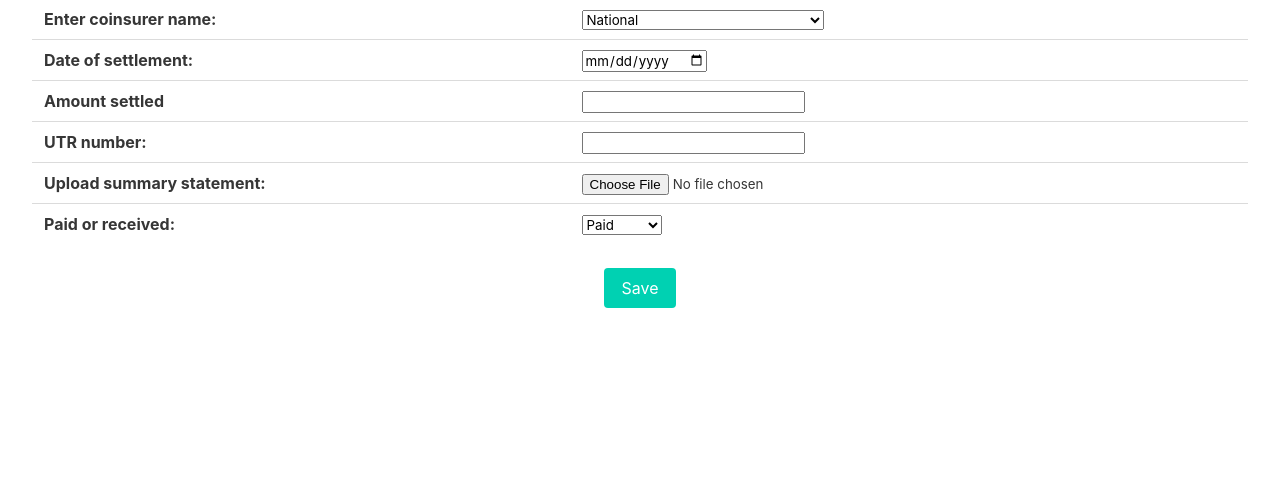
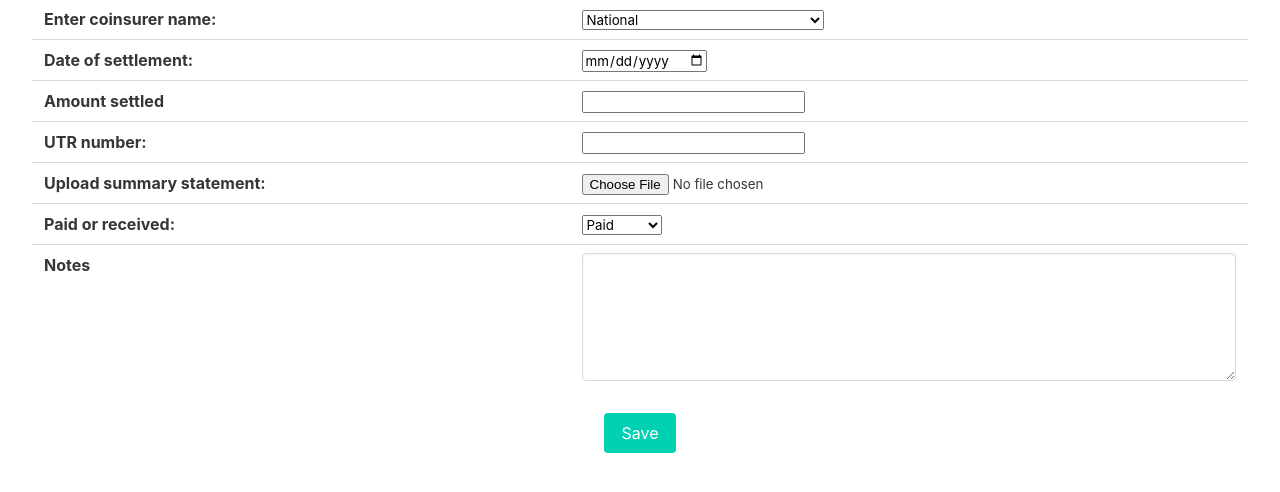
Before and after one commit to jokerdino/cfac_portal, a Flask app: page /coinsurance/settlements/add_settlement_data in a window 1280 px wide; the page is wider, and only the part inside the window is pictured. Shown: the part 167-659 px from the top of that part. Run offline with Flask 3, Linux system fonts and the light colour scheme; a user stored in the database is signed in; some libraries are stand-ins or nearby versions.

Commit message:
Add notes column to coinsurance settlement

```diff
--- a/app/coinsurance/coinsurance_form.py
+++ b/app/coinsurance/coinsurance_form.py
@@ -109,6 +109,7 @@ class SettlementForm(FlaskForm):
     type_of_settlement = SelectField(
         "Paid or received: ", choices=["Paid", "Received"], validators=[DataRequired()]
     )
+    notes = TextAreaField("Notes", validators=[Optional()])
 
 
 class SettlementUTRForm(FlaskForm):
--- a/app/coinsurance/coinsurance_model.py
+++ b/app/coinsurance/coinsurance_model.py
@@ -38,6 +38,7 @@ class Settlement(db.Model):
     utr_number = db.Column(db.String)
     file_settlement_file = db.Column(db.String)
     type_of_transaction = db.Column(db.String)
+    notes = db.Column(db.Text)
 
 
 class Remarks(db.Model):
--- a/app/coinsurance/coinsurance_routes.py
+++ b/app/coinsurance/coinsurance_routes.py
@@ -734,7 +734,7 @@ def add_settlement_data():
         amount_settled = form.data["amount_settled"]
         utr_number = form.data["utr_number"]
         type_of_settlement = form.data["type_of_settlement"]
-
+        notes = form.data["notes"]
         if form.data["settlement_file"]:
             settlement_filename_data = secure_filename(
                 form.data["settlement_file"].filename
@@ -757,6 +757,7 @@ def add_settlement_data():
             file_settlement_file=settlement_filename,
             utr_number=utr_number,
             type_of_transaction=type_of_settlement,
+            notes=notes,
             # settlement_uuid=uuid_value,
         )
 
--- a/app/coinsurance/templates/add_settlement_entry.html
+++ b/app/coinsurance/templates/add_settlement_entry.html
@@ -13,7 +13,7 @@
        <tr><th>{{ form.utr_number.label }}</th>    <td>{{ form.utr_number }}</td></tr>
        <tr><th>{{ form.settlement_file.label }}</th>    <td>{{ form.settlement_file }}</td></tr>
        <tr><th>{{ form.type_of_settlement.label }}</th>    <td>{{ form.type_of_settlement }}</td></tr>
-
+       <tr><th>{{ form.notes.label }}</th><td>{{ form.notes(class="textarea") }}</td></tr>
     </table>
     <div class="mt-5 has-text-centered">
 
--- a/app/coinsurance/templates/coinsurance_layout.html
+++ b/app/coinsurance/templates/coinsurance_layout.html
@@ -11,7 +11,7 @@
         <link rel="stylesheet" type="text/css" href="{{ url_for('static', filename='DataTables/datatables.min.css') }}" />
     </head>
 
-    <body {% block body_attrs %}{% endblock body_attrs %}>
+    <body> {% block body_attrs %}{% endblock body_attrs %}
         <header>
             <nav class="navbar is-dark" aria-label="main navigation">
                 <div class="navbar-brand">
--- a/app/coinsurance/templates/view_settlement_entry.html
+++ b/app/coinsurance/templates/view_settlement_entry.html
@@ -9,7 +9,7 @@
         <tr><th>Amount settled</th> <td>{{ settlement.settled_amount }} </td></tr>
         <tr><th>UTR number</th> <td>{{ settlement.utr_number }}</td></tr>
         <tr><th>Date of settlement</th> <td>{{ settlement.date_of_settlement }}</td></tr>
-
+        <tr><th>Notes</th><td>{{ settlement.notes| safe }}</td></tr>
         <tr><th>View settled entries</th> <td> <a href="{{ url_for ('coinsurance.list_settled_coinsurance_entries', utr_number = settlement.utr_number) }}">View settled entries</a></td></tr>
         <tr><th>Download settlement summary statement</th>
 
```
Also changed, not shown: app/coinsurance/templates/list_settlement_entries.html (+7 -0 lines).
